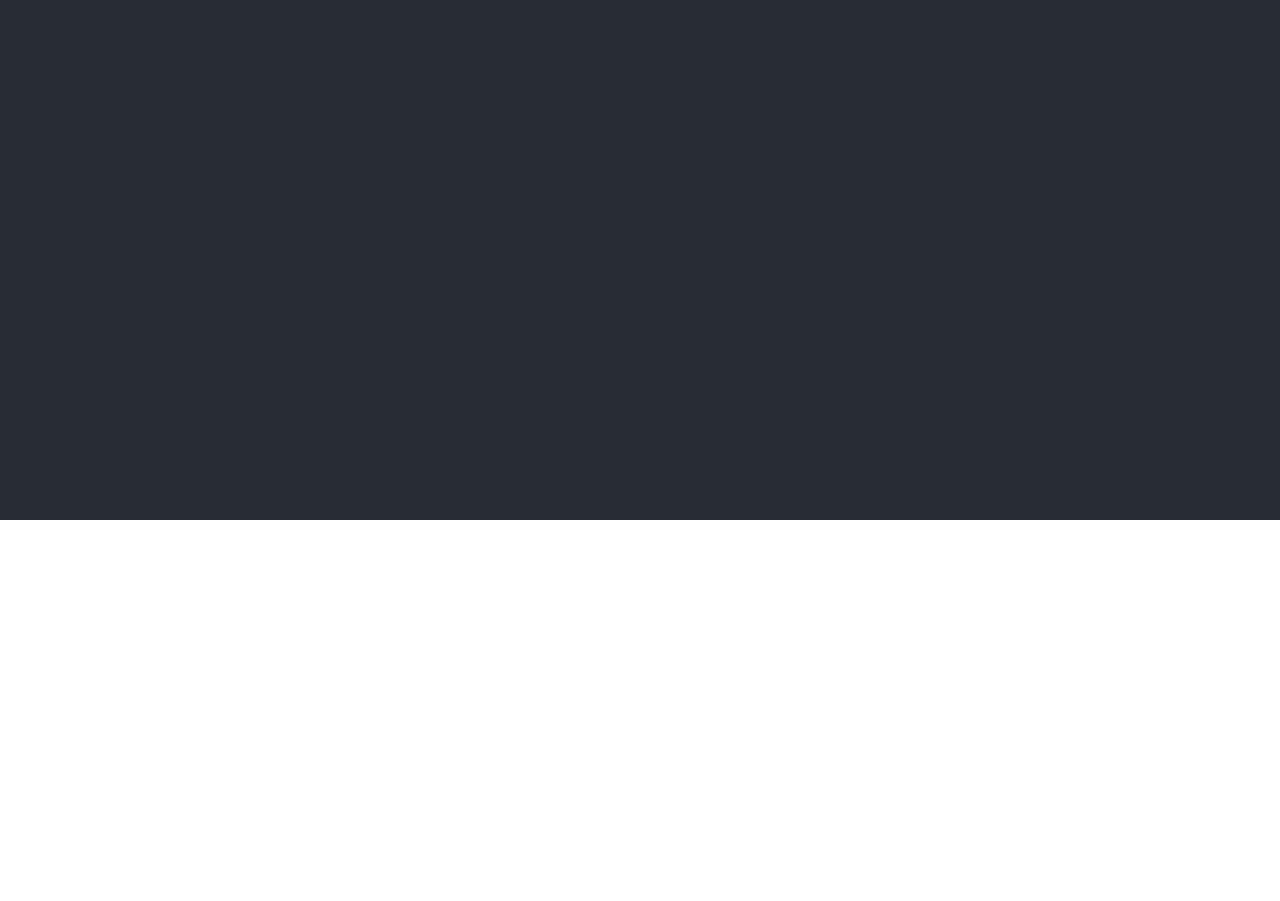
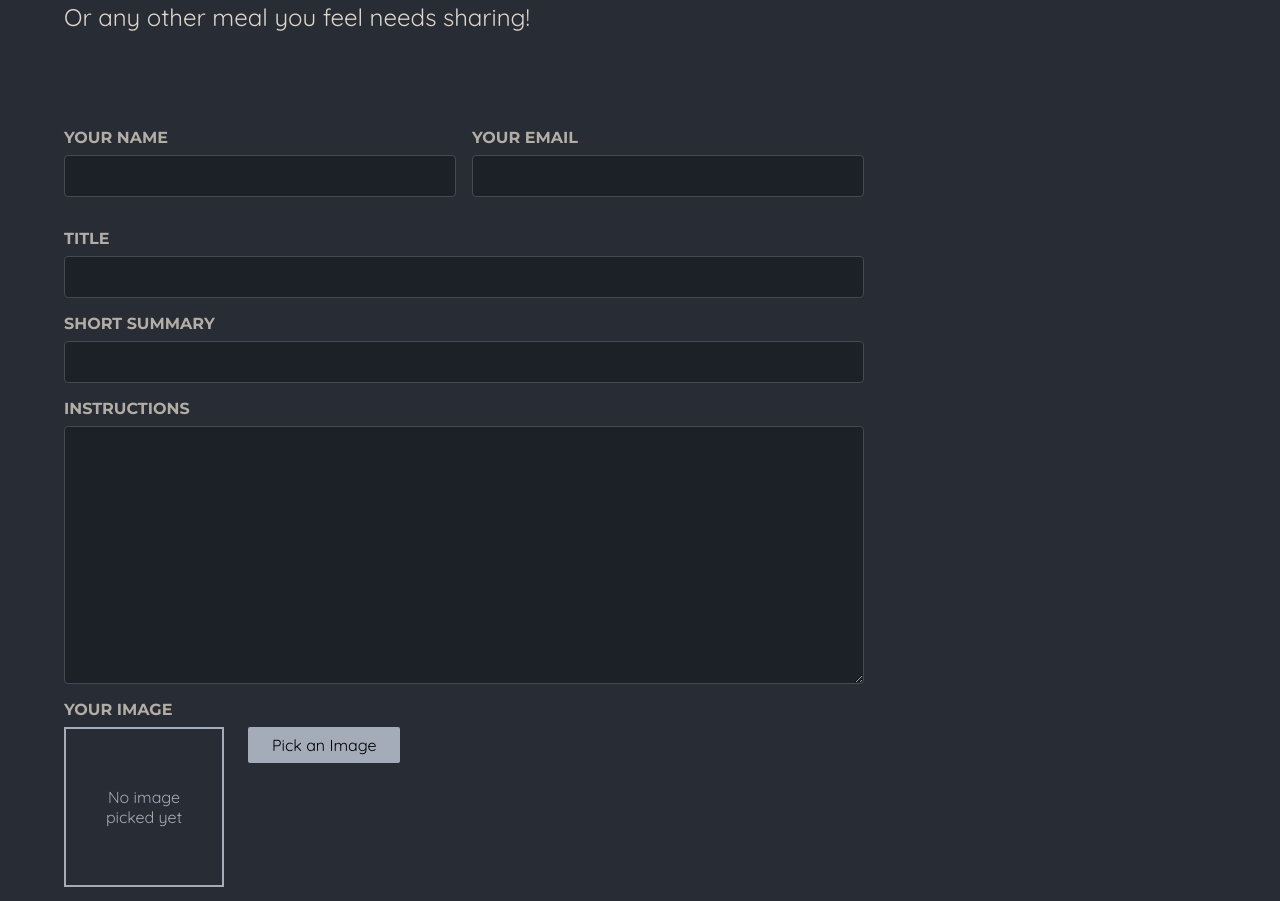
Before and after one commit to martinsoengas/foodies-app-nx14, a Next.js app: page /meals/share in a window 1280 px wide. Shown: the part 280-1181 px from the top of the page. Before the commit the page ends 800 px from the top, so only its background shows below. Built offline with nearby package versions, Linux system fonts and the light colour scheme.

Commit message:
add share meal form

```diff
--- a/app/meals/share/page.js
+++ b/app/meals/share/page.js
@@ -1,3 +1,52 @@
-export default function Share() {
-  return <h1>Share Meal</h1>;
+import ImagePicker from '@/components/meals/ImagePicker';
+import styles from './page.module.css';
+
+import { shareMeal } from '@/lib/Actions';
+
+export default function ShareMealPage() {
+  return (
+    <>
+      <header className={styles.header}>
+        <h1>
+          Share your <span className={styles.highlight}>favorite meal</span>
+        </h1>
+        <p>Or any other meal you feel needs sharing!</p>
+      </header>
+      <main className={styles.main}>
+        <form className={styles.form} action={shareMeal}>
+          <div className={styles.row}>
+            <p>
+              <label htmlFor="name">Your name</label>
+              <input type="text" id="name" name="name" required />
+            </p>
+            <p>
+              <label htmlFor="email">Your email</label>
+              <input type="email" id="email" name="email" required />
+            </p>
+          </div>
+          <p>
+            <label htmlFor="title">Title</label>
+            <input type="text" id="title" name="title" required />
+          </p>
+          <p>
+            <label htmlFor="summary">Short Summary</label>
+            <input type="text" id="summary" name="summary" required />
+          </p>
+          <p>
+            <label htmlFor="instructions">Instructions</label>
+            <textarea
+              id="instructions"
+              name="instructions"
+              rows="10"
+              required
+            ></textarea>
+          </p>
+          <ImagePicker label="Your Image" name="image" />
+          <p className={styles.actions}>
+            <button type="submit">Share Meal</button>
+          </p>
+        </form>
+      </main>
+    </>
+  );
 }
--- /dev/null
+++ b/app/meals/share/page.module.css
@@ -0,0 +1,98 @@
+.header {
+  gap: 3rem;
+  margin: 3rem auto 5rem auto;
+  width: 90%;
+  max-width: 75rem;
+  color: #ddd6cb;
+  font-size: 1.5rem;
+}
+
+.header h1 {
+  font-family: 'Montserrat', sans-serif;
+}
+
+.highlight {
+  background: linear-gradient(90deg, #f9572a, #ff8a05);
+  background-clip: text;
+  -webkit-background-clip: text;
+  -webkit-text-fill-color: transparent;
+}
+
+.main {
+  width: 90%;
+  max-width: 75rem;
+  margin: 3rem auto;
+  color: white;
+}
+
+.form {
+  max-width: 50rem;
+}
+
+.form label {
+  display: block;
+  margin-bottom: 0.5rem;
+  font-size: 1rem;
+  font-family: 'Montserrat', sans-serif;
+  text-transform: uppercase;
+  color: #b3aea5;
+  font-weight: bold;
+}
+
+.form input,
+.form textarea {
+  display: block;
+  width: 100%;
+  padding: 0.5rem 1rem;
+  border-radius: 4px;
+  border: 1px solid #454952;
+  background: #1c2027;
+  font-size: 1.25rem;
+  font-family: 'Montserrat', sans-serif;
+  color: #ddd6cb;
+}
+
+.form input:focus,
+.form textarea:focus {
+  outline-color: #f99f2a;
+  background-color: #1f252d;
+}
+
+.row {
+  display: flex;
+  gap: 1rem;
+}
+
+.row p {
+  width: 100%;
+}
+
+.actions {
+  text-align: right;
+}
+
+.actions button {
+  border: 0;
+  padding: 0.75rem 2rem;
+  background: linear-gradient(90deg, #f9572a, #ff9b05);
+  border: none;
+  color: #ffffff;
+  border-radius: 2px;
+  cursor: pointer;
+  font: inherit;
+  font-size: 1.25rem;
+  box-shadow: 0 2px 5px rgba(0, 0, 0, 0.3);
+}
+
+.actions button:hover,
+.actions button:focus {
+  background: linear-gradient(90deg, #fd4715, #f9b241);
+}
+
+.actions button:disabled,
+.actions button:hover:disabled,
+.actions button:focus:disabled {
+  background: #ccc;
+  color: #979797;
+  cursor: not-allowed;
+}
--- /dev/null
+++ b/components/meals/ImagePicker.js
@@ -0,0 +1,64 @@
+'use client';
+
+import { useRef, useState } from 'react';
+import styles from './imagePicker.module.css';
+import Image from 'next/image';
+
+export default function ImagePicker({ label, name }) {
+  const [pickedImage, setPickedImage] = useState(null);
+  const imageInput = useRef();
+
+  function handlePickClick() {
+    imageInput.current.click();
+  }
+
+  function handleImageChange(event) {
+    const file = event.target.files[0];
+
+    if (!file) {
+      setPickedImage(null);
+      return;
+    }
+
+    const fileReader = new FileReader();
+    fileReader.onload = () => {
+      setPickedImage(fileReader.result);
+    };
+    fileReader.readAsDataURL(file);
+  }
+
+  return (
+    <div className={styles.picker}>
+      <label htmlFor={name}>{label}</label>
+      <div className={styles.controls}>
+        <div className={styles.preview}>
+          {!pickedImage && <p>No image picked yet</p>}
+          {pickedImage && (
+            <Image
+              src={pickedImage}
+              alt="The image selected by the user"
+              fill
+            />
+          )}
+        </div>
+        <input
+          className={styles.input}
+          type="file"
+          id={name}
+          accept="image/png, image/jpeg"
+          name={name}
+          ref={imageInput}
+          onChange={handleImageChange}
+          required
+        />
+        <button
+          className={styles.button}
+          type="button"
+          onClick={handlePickClick}
+        >
+          Pick an Image
+        </button>
+      </div>
+    </div>
+  );
+}
--- /dev/null
+++ b/components/meals/imagePicker.module.css
@@ -0,0 +1,45 @@
+.controls {
+  display: flex;
+  align-items: flex-start;
+  gap: 1.5rem;
+  margin-bottom: 1rem;
+}
+
+.picker .input {
+  display: none;
+}
+
+.picker .button {
+  border: 0;
+  padding: 0.5rem 1.5rem;
+  background: #a4abb9;
+  border-radius: 2px;
+  cursor: pointer;
+  font: inherit;
+}
+
+.picker .button:hover,
+.picker .button:focus {
+  background: #b3b9c6;
+}
+
+.preview {
+  width: 10rem;
+  height: 10rem;
+  border: 2px solid #a4abb9;
+  display: flex;
+  justify-content: center;
+  align-items: center;
+  text-align: center;
+  color: #a4abb9;
+  position: relative;
+}
+
+.preview p {
+  margin: 0;
+  padding: 1rem;
+}
+
+.preview img {
+  object-fit: cover;
+}
```
